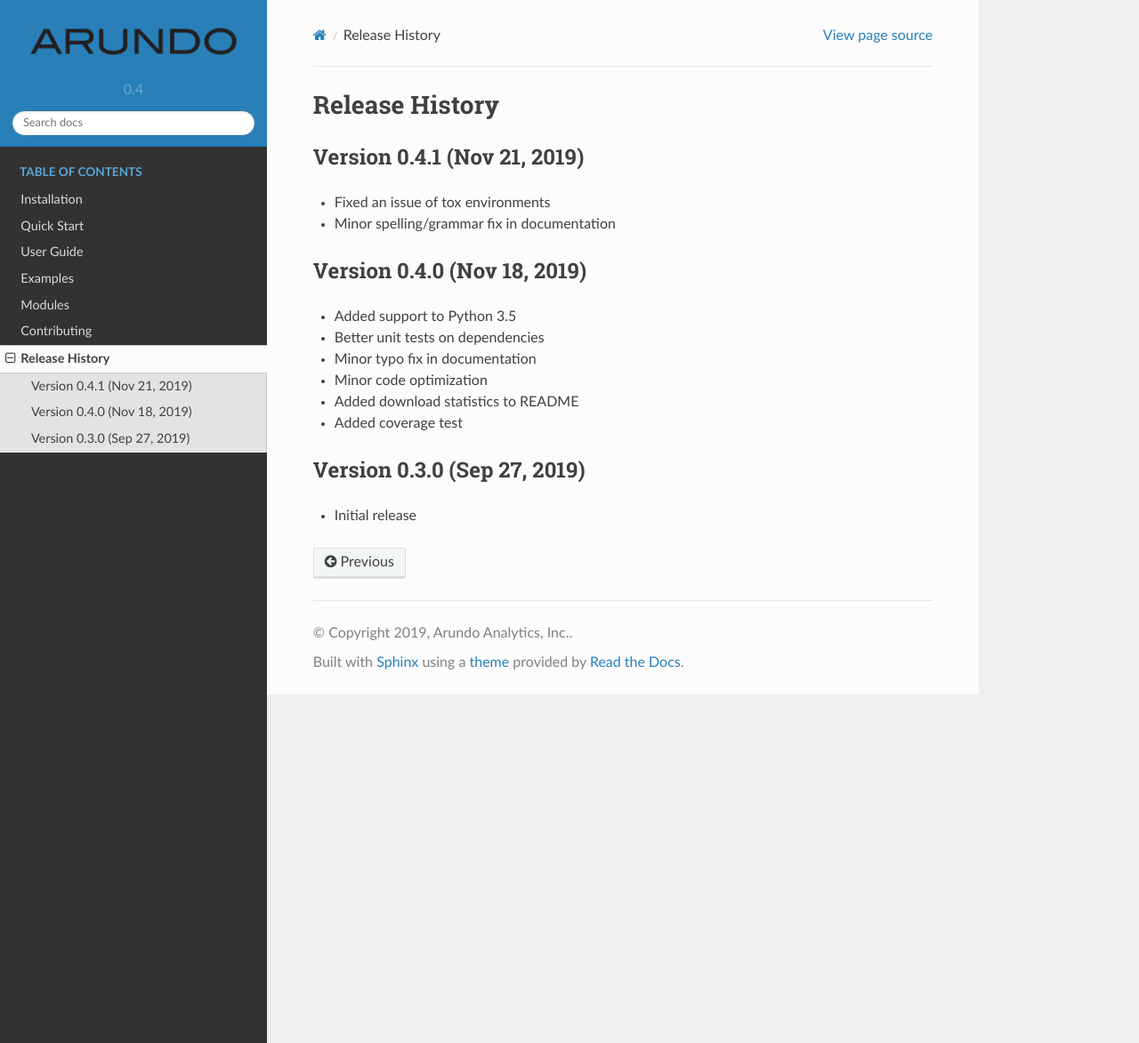
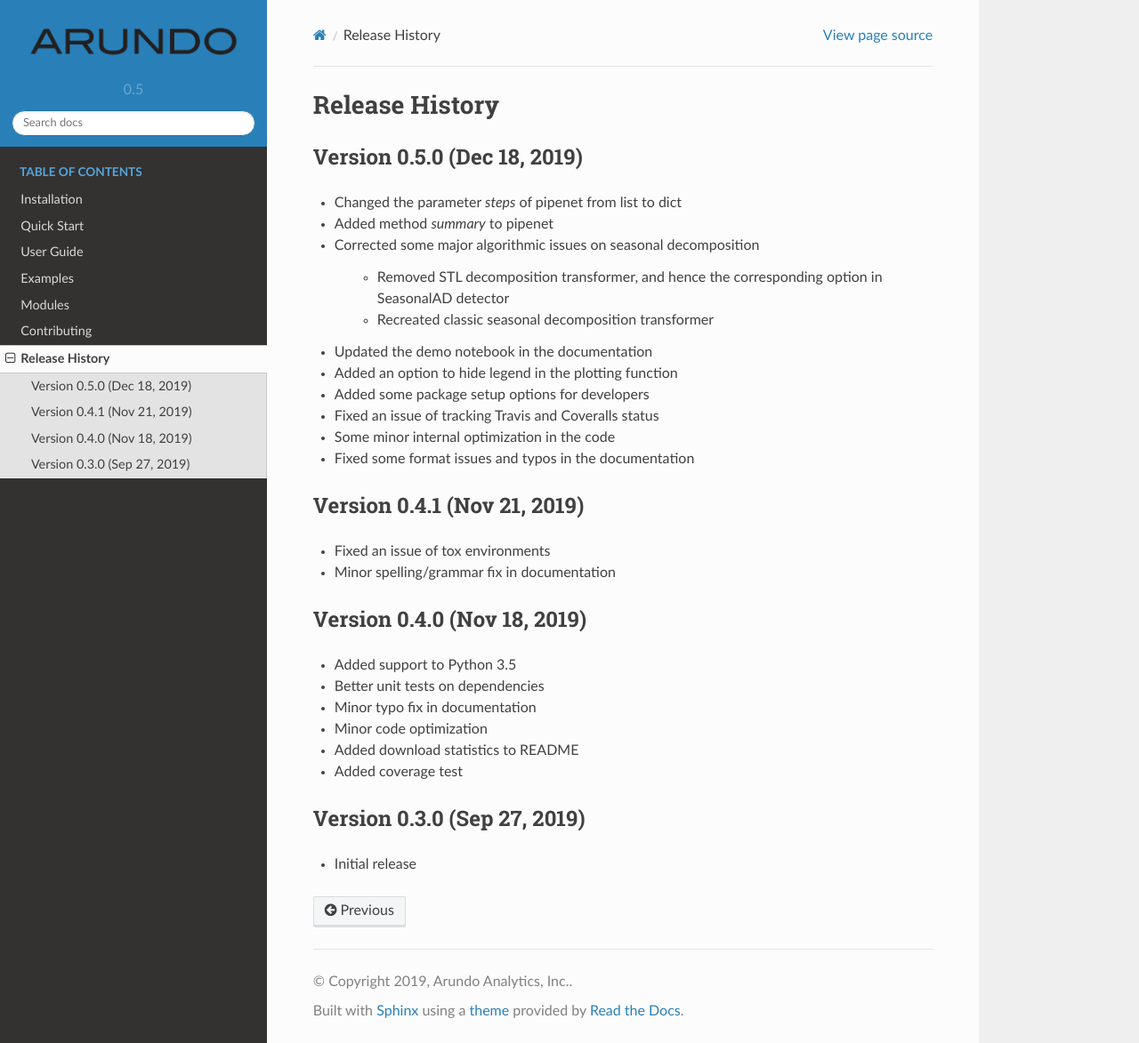
Before and after one commit to arundo/adtk, a Sphinx documentation site: the page built from docs/releasehistory.rst, in a window 1280 px wide and 1173 px high. Shown: the whole window at 89% size. Built offline with Sphinx 7.4.7 and the Read the Docs theme 2.0.0, drawn with Linux system fonts in a browser that asks for light colours; pages that are not in the unit, such as notebooks, are missing from menus.

Commit message:
Pre 0.5 (#31)
* changed version number

* updated release history for v0.5

```diff
--- a/docs/conf.py
+++ b/docs/conf.py
@@ -64,9 +64,9 @@
 # built documents.
 #
 # The short X.Y version.
-version = "0.4"
+version = "0.5"
 # The full version, including alpha/beta/rc tags.
-release = "0.4.1"
+release = "0.5.0"
 
 # The language for content autogenerated by Sphinx. Refer to documentation
 # for a list of supported languages.
--- a/docs/releasehistory.rst
+++ b/docs/releasehistory.rst
@@ -1,6 +1,22 @@
 ***************
 Release History
 ***************
+
+Version 0.5.0 (Dec 18, 2019)
+===================================
+- Changed the parameter `steps` of pipenet from list to dict
+- Added method `summary` to pipenet
+- Corrected some major algorithmic issues on seasonal decomposition
+
+    - Removed STL decomposition transformer, and hence the corresponding option in SeasonalAD detector
+    - Recreated classic seasonal decomposition transformer
+
+- Updated the demo notebook in the documentation
+- Added an option to hide legend in the plotting function
+- Added some package setup options for developers
+- Fixed an issue of tracking Travis and Coveralls status
+- Some minor internal optimization in the code
+- Fixed some format issues and typos in the documentation
 
 Version 0.4.1 (Nov 21, 2019)
 ===================================
--- a/setup.cfg
+++ b/setup.cfg
@@ -1,6 +1,6 @@
 [metadata]
 name = adtk
-version = 0.4.1
+version = 0.5.0
 author = Arundo Analytics, Inc.
 maintainer = Tailai Wen
 maintainer_email = tailai.wen@arundo.com
--- a/src/adtk/__init__.py
+++ b/src/adtk/__init__.py
@@ -36,4 +36,4 @@
 # Dev branch marker is: 'X.Y.dev' or 'X.Y.devN' where N is an integer.
 # 'X.Y.dev0' is the canonical version of 'X.Y.dev'
 #
-__version__ = "0.4.1"
+__version__ = "0.5"
```
